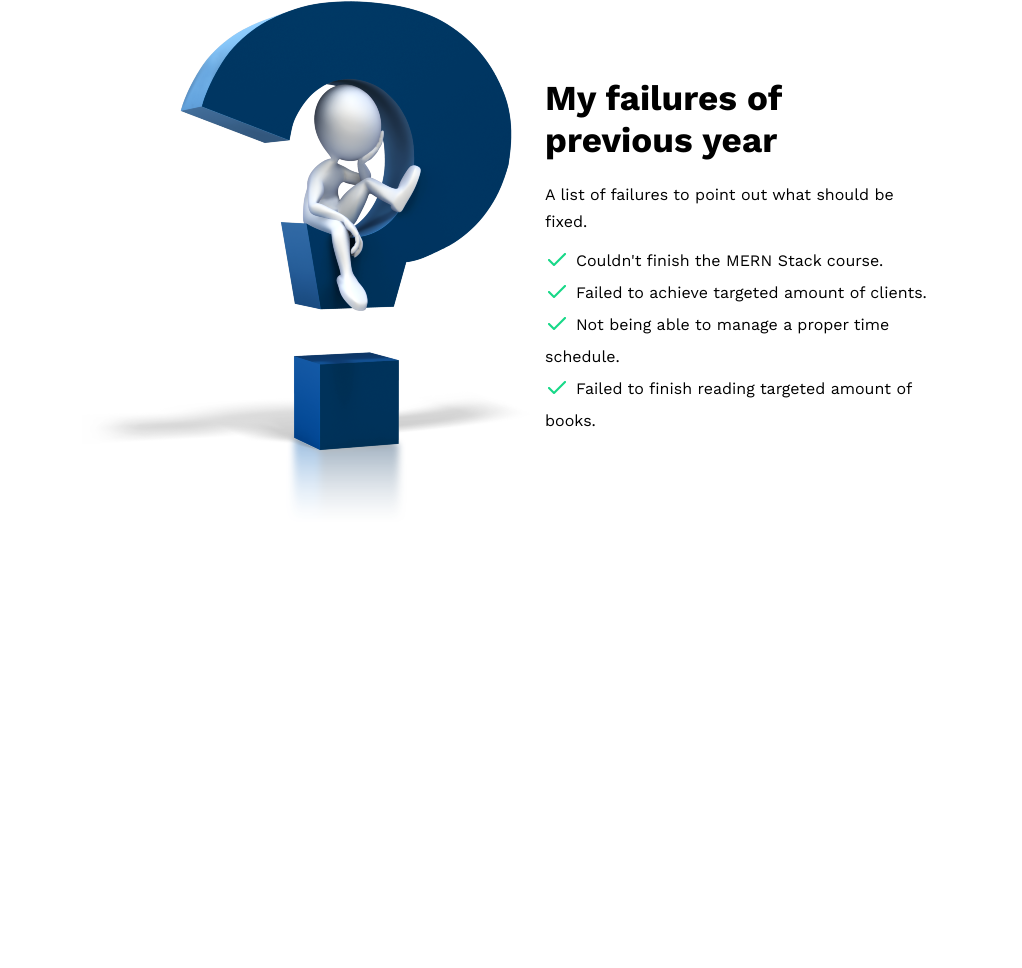
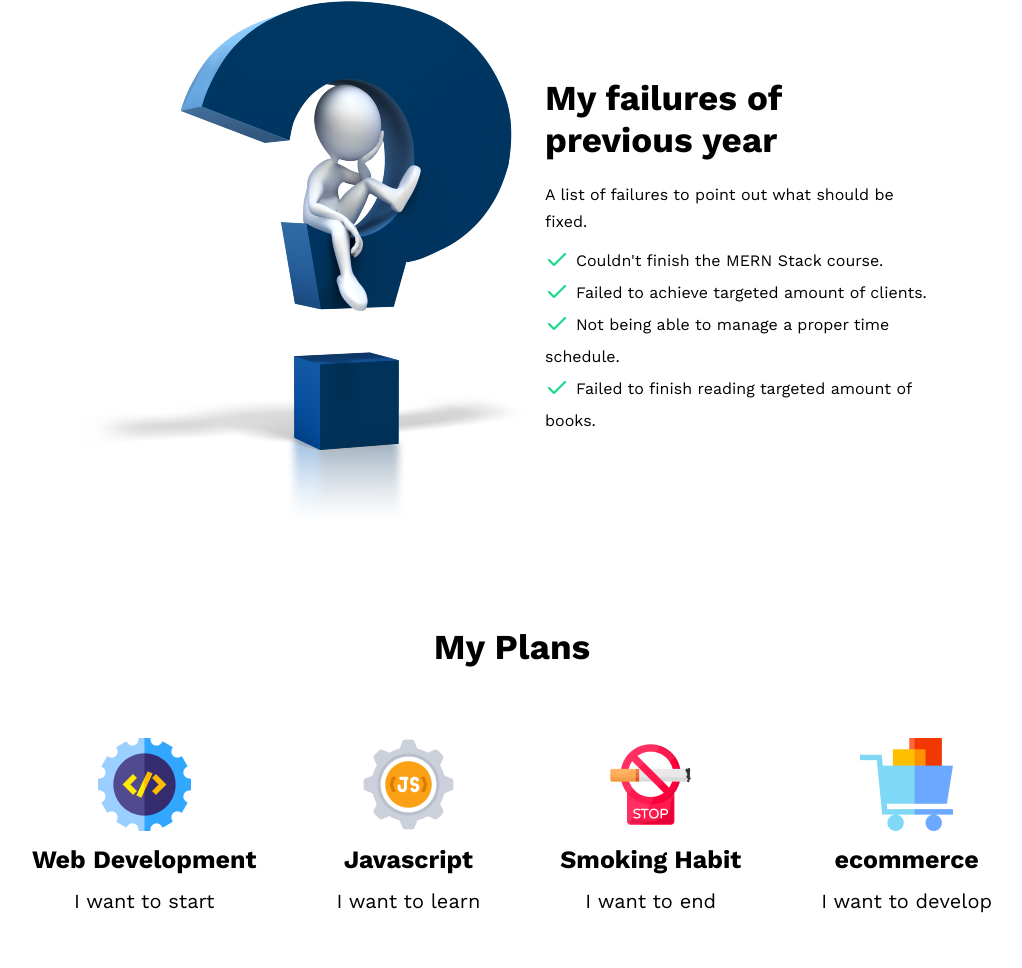
Before and after one commit to rifattasneem/new-me, a plain HTML site: page index.html in a window 1280 px wide. Shown: the part 843-1811 px from the top of the page, without its empty margins (128-1150 px from the left). Before the commit the page ends 1469 px from the top, so only its background shows below. Drawn offline with nearby package versions, Linux system fonts and the light colour scheme.

Commit message:
Plans added

```diff
--- a/index.html
+++ b/index.html
@@ -42,5 +42,33 @@
       </div>
    </section>
 
+   <section class="plans">
+      <div class="container">
+         <h2>My Plans</h2>
+         <div class="plans-list">
+            <div class="single-plan">
+               <img src="image/icons/web.png" alt="Web development">
+               <h3>Web Development</h3>
+               <p>I want to start</p>
+            </div>
+            <div class="single-plan">
+               <img src="image/icons/js.png" alt="Javascript">
+               <h3>Javascript</h3>
+               <p>I want to learn</p>
+            </div>
+            <div class="single-plan">
+               <img src="image/icons/smoke.png" alt="Quit smoking habit">
+               <h3>Smoking Habit</h3>
+               <p>I want to end</p>
+            </div>
+            <div class="single-plan">
+               <img src="image/icons/ecom.png" alt="Ecommerce">
+               <h3>ecommerce</h3>
+               <p>I want to develop</p>
+            </div>
+         </div>
+      </div>
+   </section>
+
 </body>
 </html>
--- a/style.css
+++ b/style.css
@@ -82,3 +82,20 @@ li{
    margin-bottom: 10px;
 }
 /* Features end */
+
+/* Plans start */
+.plans{
+   text-align: center;
+}
+.plans .plans-list{
+   display: flex;
+   justify-content: space-between;
+   padding: 50px 0;
+}
+.plans .plans-list .single-plan img{
+   margin-bottom: 10px;
+}
+.plans .plans-list .single-plan p{
+   font-size: 20px;
+}
+/* Plans end */
```
